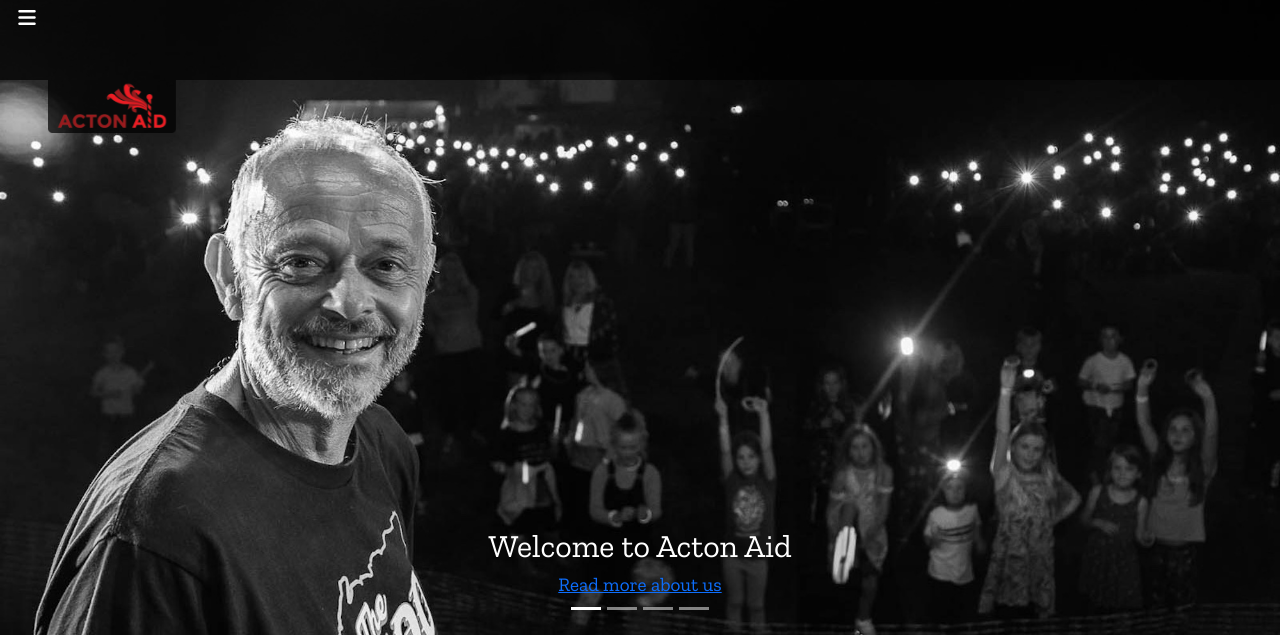
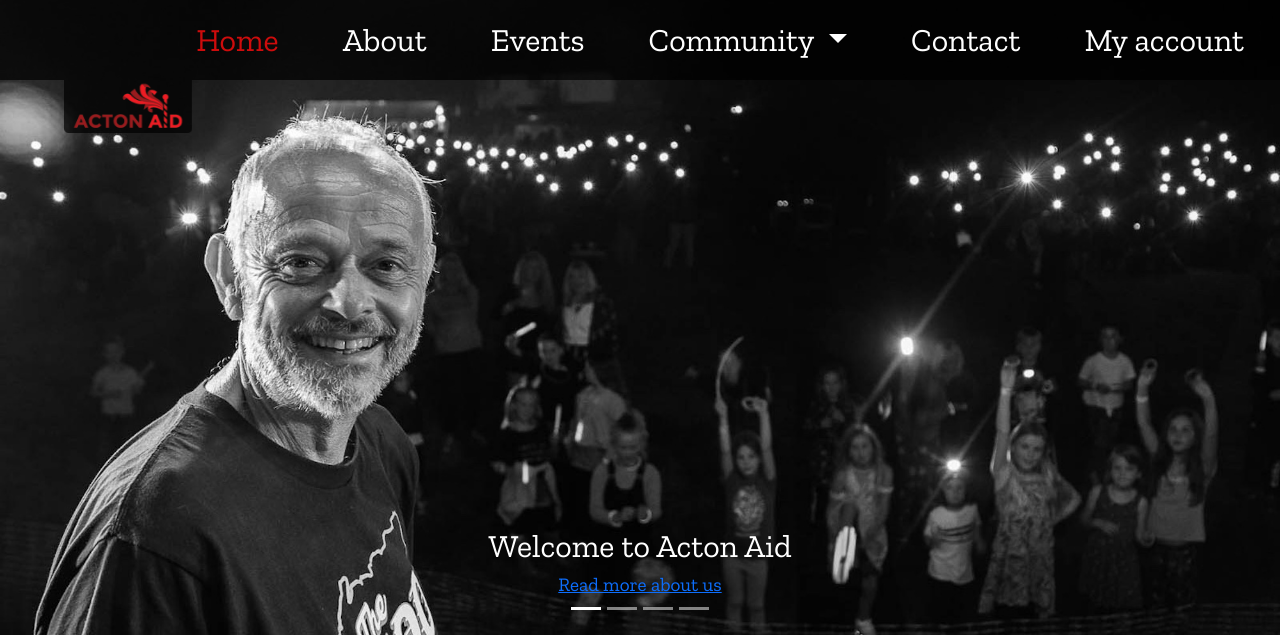
Before and after one commit to MichelleBritton/actonaid, a PHP site: page / in a window 1280 px wide. Shown: the top 635 px of the page. Run offline with PHP 8.4, Linux system fonts and the light colour scheme; some libraries are stand-ins or nearby versions.

Commit message:
Style nav

```diff
--- a/assets/css/style.css
+++ b/assets/css/style.css
@@ -12,13 +12,12 @@ body {
 header {
     background: rgba(0,0,0,0.7);
     height: 80px;
-	position: fixed;
-	top: 0;
 	transition: height 0.5s ease;
     width: 100%;
 	z-index: 9999;
 }
 .logo {
+    left: 5%;
 	position: fixed;
 	top: 80px;
 	transition: height 0.5s, width 0.5s ease;
@@ -26,6 +25,9 @@ header {
 	z-index: 9998;
 }
 
+.navbar {
+    --bs-navbar-padding-y: 0;
+}
 .navbar-toggler {
     border: none;
     color: #fff;
@@ -53,3 +55,13 @@ header {
 .offcanvas {
     background: #000;
 }
+.offcanvas-header {
+    padding: 0;
+}
+.btn-close {
+    --bs-btn-close-color: #fff;
+    font-size: 3rem;
+}
+.btn-close:focus {
+    box-shadow: none;
+}
--- a/index.html
+++ b/index.html
@@ -9,11 +9,11 @@
     <title>Acton Aid</title>
 </head>
 <body>
-    <header class="px-5">
+    <header class="fixed-top d-flex justify-content-end">
         <div class="logo">
             <a href="index.html" aria-label="Go to the homepage"><img src="assets/images/logo.png" class="d-block w-100" alt="Acton Aid Logo"></a>
         </div>
-        <nav class="navbar fixed-top">
+        <nav class="navbar navbar-expand-lg">
             <div class="container-fluid">
                 <button class="navbar-toggler" type="button" data-bs-toggle="offcanvas" data-bs-target="#offcanvasNavbar" aria-controls="offcanvasNavbar" aria-label="Toggle navigation">
                     <span class="navbar-toggler-icon">
@@ -21,8 +21,10 @@
                     </span>
                 </button>
                 <div class="offcanvas offcanvas-end" tabindex="-1" id="offcanvasNavbar" aria-labelledby="offcanvasNavbarLabel">
-                    <div class="offcanvas-header">
-                        <button type="button" class="btn-close" data-bs-dismiss="offcanvas" aria-label="Close"></button>
+                    <div class="offcanvas-header justify-content-end">
+                        <button type="button" class="btn-close" data-bs-dismiss="offcanvas" aria-label="Close">
+                            <span aria-hidden="true">&times;</span>
+                        </button>
                     </div>
                     <div class="offcanvas-body">
                         <ul class="navbar-nav justify-content-end flex-grow-1 pe-3">
```
